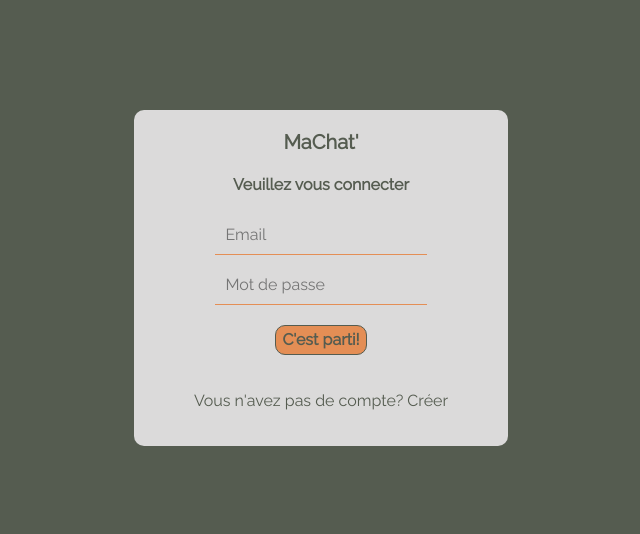
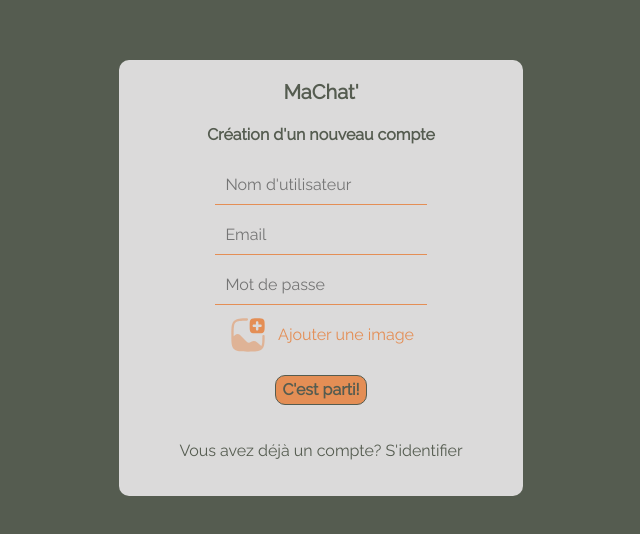
Before and after one commit to jimni6/chat-app, a React (Create React App) app: page / in a window 1280 px wide. Shown: the part 122-656 px from the top of the page, without its empty margins (319-959 px from the left). Built offline with nearby package versions, Linux system fonts and the light colour scheme.

Commit message:
User can register, app uses firebase

```diff
--- a/package.json
+++ b/package.json
@@ -6,6 +6,7 @@
     "@testing-library/jest-dom": "^5.17.0",
     "@testing-library/react": "^13.4.0",
     "@testing-library/user-event": "^13.5.0",
+    "firebase": "^10.5.0",
     "react": "^18.2.0",
     "react-dom": "^18.2.0",
     "react-scripts": "5.0.1",
--- a/src/App.js
+++ b/src/App.js
@@ -5,7 +5,7 @@ import { Login } from "./pages/Login";
 function App() {
   return (
     <div>
-      <Login />
+      <Register />
     </div>
   );
 }
--- /dev/null
+++ b/src/firebase.js
@@ -0,0 +1,19 @@
+import { initializeApp } from "firebase/app";
+import { getAuth } from "firebase/auth";
+import { getStorage } from "firebase/storage";
+import { getFirestore } from "firebase/firestore";
+
+const firebaseConfig = {
+    apiKey: "AIzaSyDGH-bBglqIHGXJha5TCLbACgm7QViYYuI",
+    authDomain: "chat-app-2dab8.firebaseapp.com",
+    projectId: "chat-app-2dab8",
+    storageBucket: "chat-app-2dab8.appspot.com",
+    messagingSenderId: "125216310586",
+    appId: "1:125216310586:web:b8cbc929e44d746c6e7c03"
+};
+
+// Initialize Firebase
+export const app = initializeApp(firebaseConfig);
+export const auth = getAuth()
+export const storage = getStorage();
+export const db = getFirestore(app);
--- a/src/pages/Register.jsx
+++ b/src/pages/Register.jsx
@@ -1,13 +1,51 @@
 import React from 'react'
+import { useState } from 'react';
 import Add from '../assets/addImg.svg'
+import { auth, storage, db } from "../firebase";
+import { createUserWithEmailAndPassword, updateProfile } from "firebase/auth";
+import { ref, uploadBytesResumable, getDownloadURL } from "firebase/storage";
+import { doc, setDoc } from "firebase/firestore";
 
 export const Register = () => {
+    const [err, setErr] = useState(false);
+    const handleSubmit = async (e) => {
+        e.preventDefault();
+        const displayName = e.target[0].value;
+        const email = e.target[1].value;
+        const password = e.target[2].value;
+        const file = e.target[3].files[0];
+
+        try {
+            const res = await createUserWithEmailAndPassword(auth, email, password);
+            const storageRef = ref(storage, displayName);
+            await uploadBytesResumable(storageRef, file).then(() => {
+                getDownloadURL(storageRef).then( async(downloadURL) => {
+                    try {
+                        await updateProfile(res.user, {
+                            displayName,
+                            photoUrl: downloadURL,
+                        });
+                        await setDoc(doc(db, "users", res.user.uid), {
+                            uid: res.user.uid,
+                            displayName,
+                            email,
+                            photoUrl: downloadURL,
+                        });
+                    } catch (err) {
+                        setErr(true);
+                    }
+                });
+            });
+        } catch (err) {
+            setErr(true)
+        }
+    }
     return (
         <div className="formContainer">
             <div className="formWrapper">
                 <span className="logo">MaChat'</span>
                 <h1 className="title">Création d'un nouveau compte</h1>
-                <form className="formRegister">
+                <form onSubmit={handleSubmit}className="formRegister">
                     <input type="text" placeholder="Nom d'utilisateur" />
                     <input type="email" placeholder="Email" />
                     <input type="password" placeholder="Mot de passe" />
@@ -17,6 +55,7 @@ export const Register = () => {
                         <span className="spanAvatar" >Ajouter une image</span>
                     </label>
                     <button className='formButton'>C'est parti!</button>
+                    {err && <span> Quelque chose n'a pas fonctionné</span>}
                 </form>
                 <p>Vous avez déjà un compte? S'identifier</p>
             </div>
```
Also changed, not shown: 1 other file (tests, documents, lock files or other folders).
